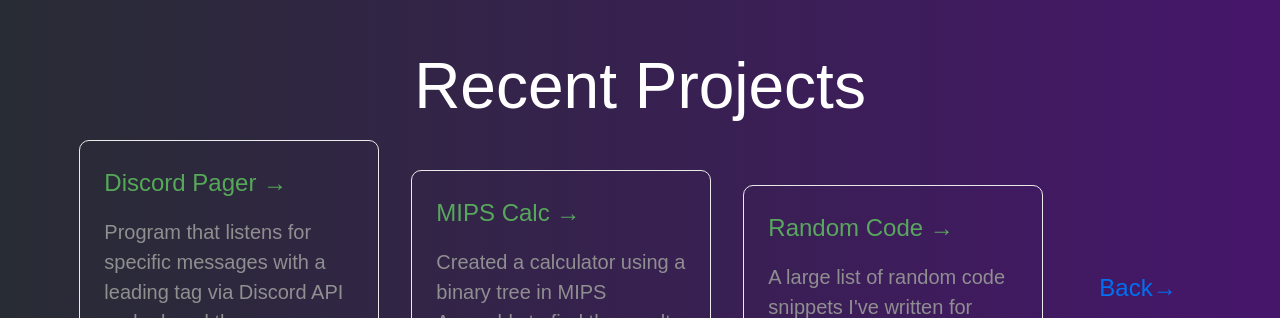
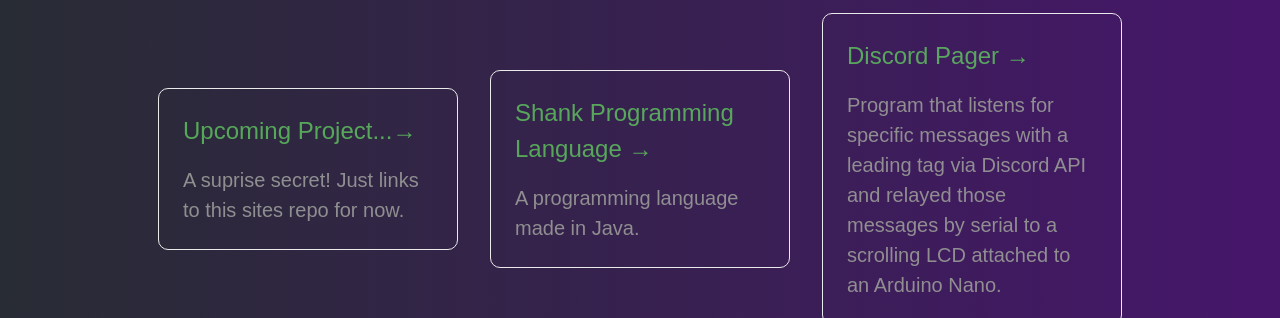
Before and after one commit to DynamicApproach/Website, a Next.js app: page /infoPages/Projects in a window 1280 px wide. Shown: the part 465-783 px from the top of the page. Built offline with nearby package versions, Linux system fonts and the light colour scheme.

Commit message:
Update projects

```diff
--- a/pages/infoPages/Projects.tsx
+++ b/pages/infoPages/Projects.tsx
@@ -8,10 +8,21 @@
     from-backgray to-albanypurp bg-cover  bg-bottom bg-no-repeat"
     >
       <Nav />
-
       <main className={styles.main}>
         <h1 className={styles.title}>Recent Projects</h1>
         <div className={styles.grid}>
+          <div className={styles.card}>
+            <Link href="https://github.com/DynamicApproach/Website">
+              <h2>Upcoming Project...&rarr;</h2>
+            </Link>
+            <p>A suprise secret! Just links to this sites repo for now. </p>
+          </div>
+          <div className={styles.card}>
+            <Link href="https://github.com/DynamicApproach/Shank-Project-311">
+              <h2>Shank Programming Language &rarr;</h2>
+            </Link>
+            <p>A programming language made in Java.</p>
+          </div>
           <div className={styles.card}>
             <Link href="https://github.com/DynamicApproach/DiscordPager">
               <h2>Discord Pager &rarr;</h2>
```
